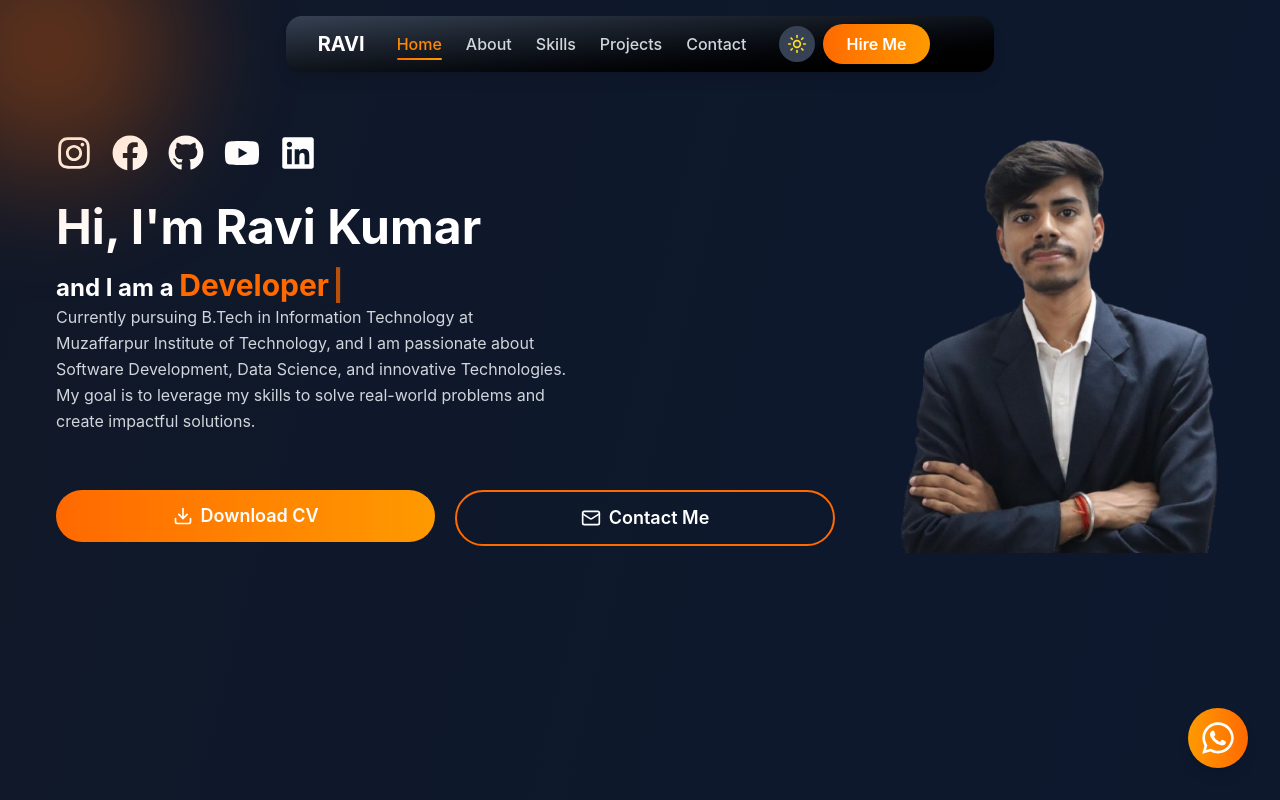
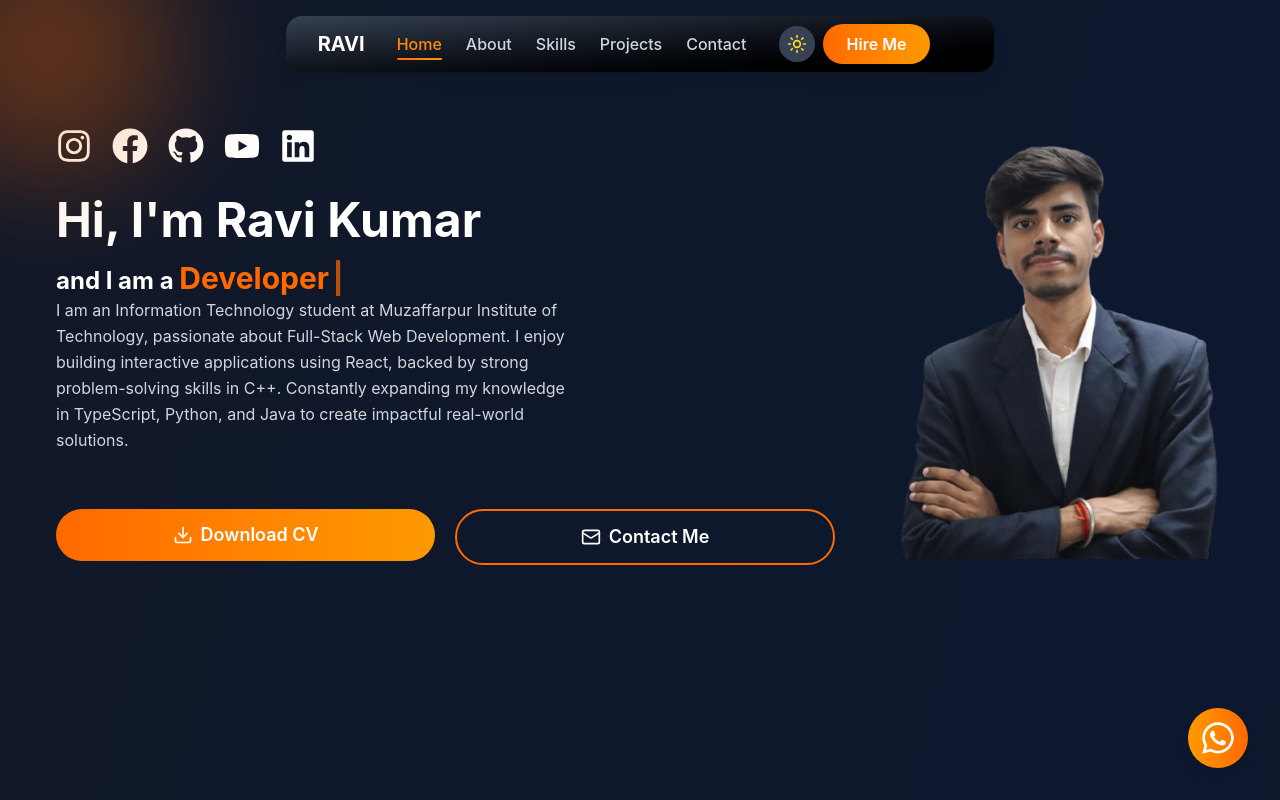
Before and after one commit to heyitsmeravi/Portfolio_Website, a React (Vite) app: page / in a window 1280 px wide. Shown: the top 800 px of the page. Built offline with nearby package versions, Linux system fonts and the light colour scheme.

Commit message:
changes in about

```diff
--- a/src/components/HeroSection.tsx
+++ b/src/components/HeroSection.tsx
@@ -100,8 +100,7 @@ export default function HeroSection({darkMode}:HeroSectionProps){
                         data-aos='fade-up'
                         data-aos-delay='600'
                         data-aos-once='true'>
-                            Currently pursuing B.Tech in Information Technology at Muzaffarpur Institute of Technology, and I am passionate about
-                            Software Development, Data Science, and innovative Technologies. My goal is to leverage my skills to solve real-world problems and create impactful solutions.
+                            I am an Information Technology student at Muzaffarpur Institute of Technology, passionate about Full-Stack Web Development. I enjoy building interactive applications using React, backed by strong problem-solving skills in C++. Constantly expanding my knowledge in TypeScript, Python, and Java to create impactful real-world solutions.
                         </p>
                         <div className="sm:w-full pt-4 sm:pt-6">
                             <div className="flex sm:flex-row justify-center lg:justify-start gap-3 sm:gap-5"
```
